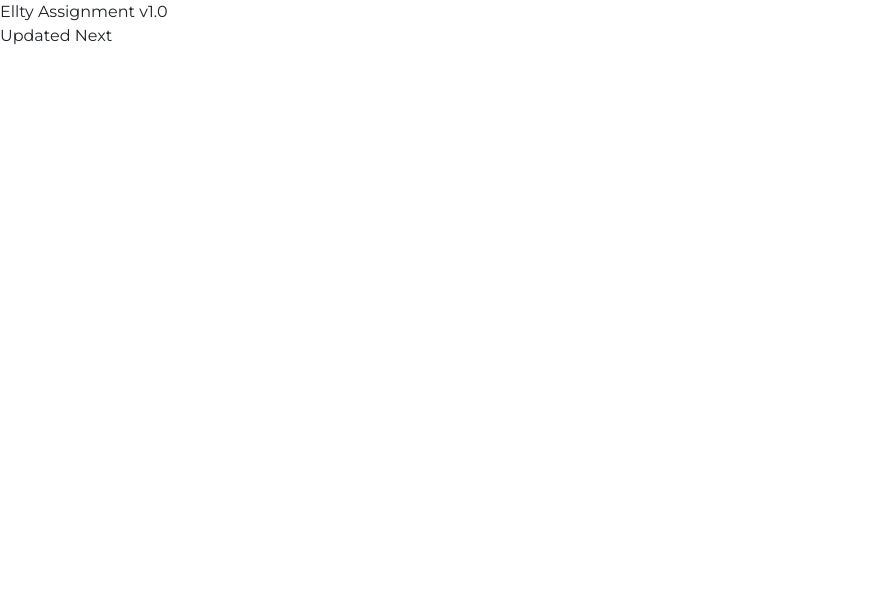
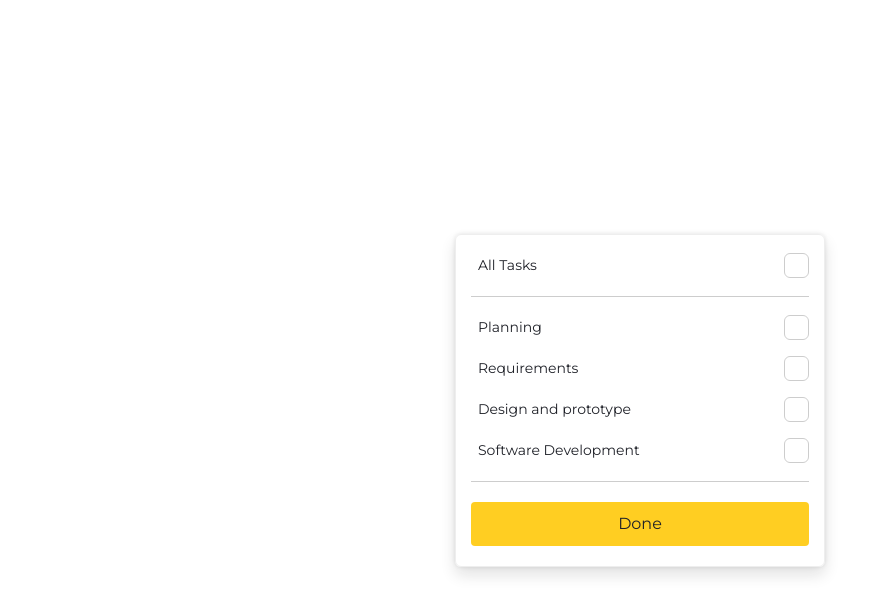
Before and after one commit to MuhammadMinhaj/ellty-assignment, a Next.js app: page / in a window 1280 px wide. Shown: the top 616 px of the page, without its empty margins (0-890 px from the left). Built offline with nearby package versions, Linux system fonts and the light colour scheme.

Commit message:
feat: displayed TaskBoard on the Home Page

```diff
--- a/src/app/page.tsx
+++ b/src/app/page.tsx
@@ -1,8 +1,9 @@
+import { TaskBoard } from '@/components/templates/task-board';
+
 export default function Home() {
   return (
-    <main className="container">
-      <h1>Ellty Assignment v1.0</h1>
-      Updated Next
+    <main className="flex flex-col justify-center items-center h-screen">
+      <TaskBoard className="w-[370px]" />
     </main>
   );
 }
```
